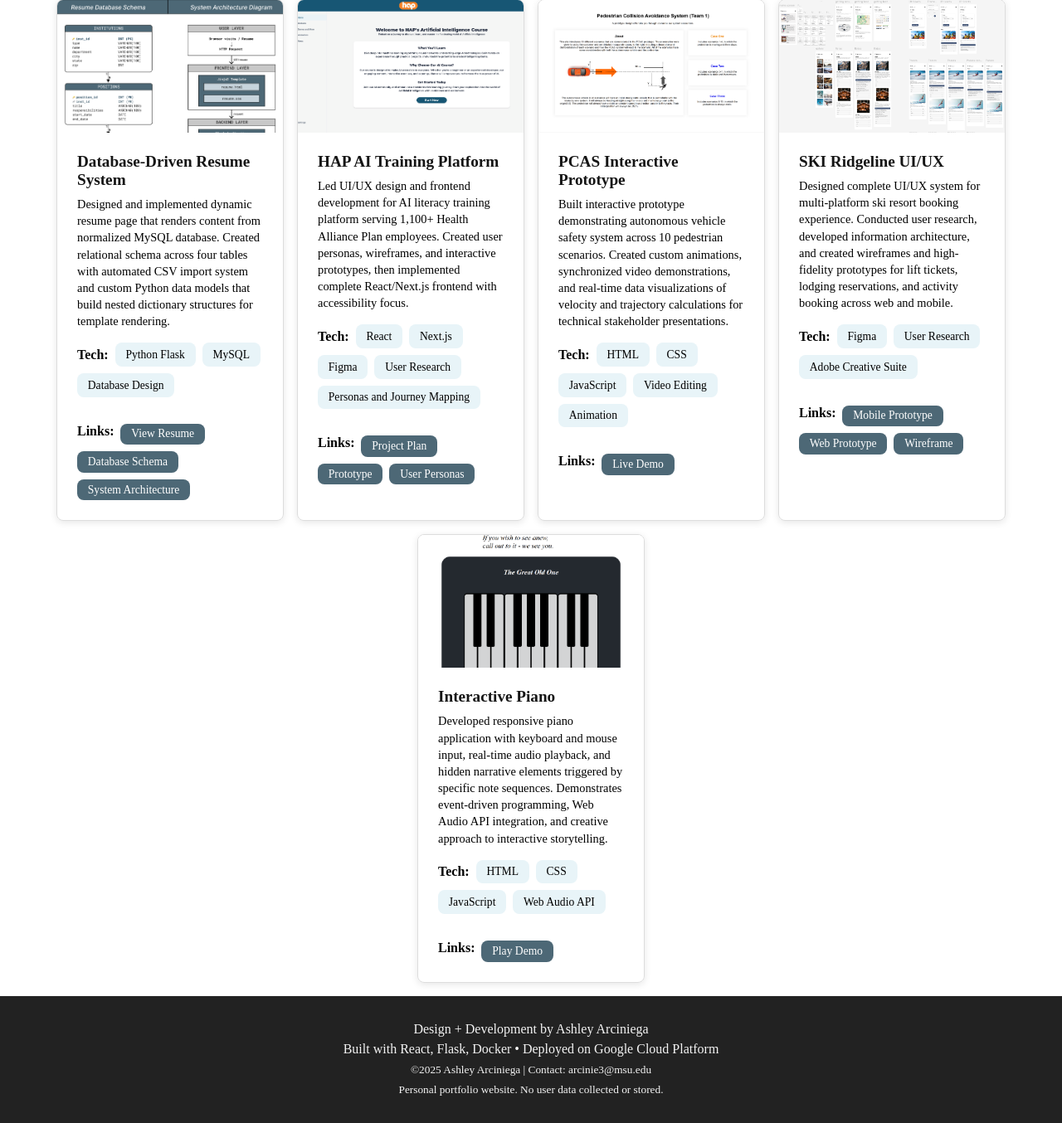
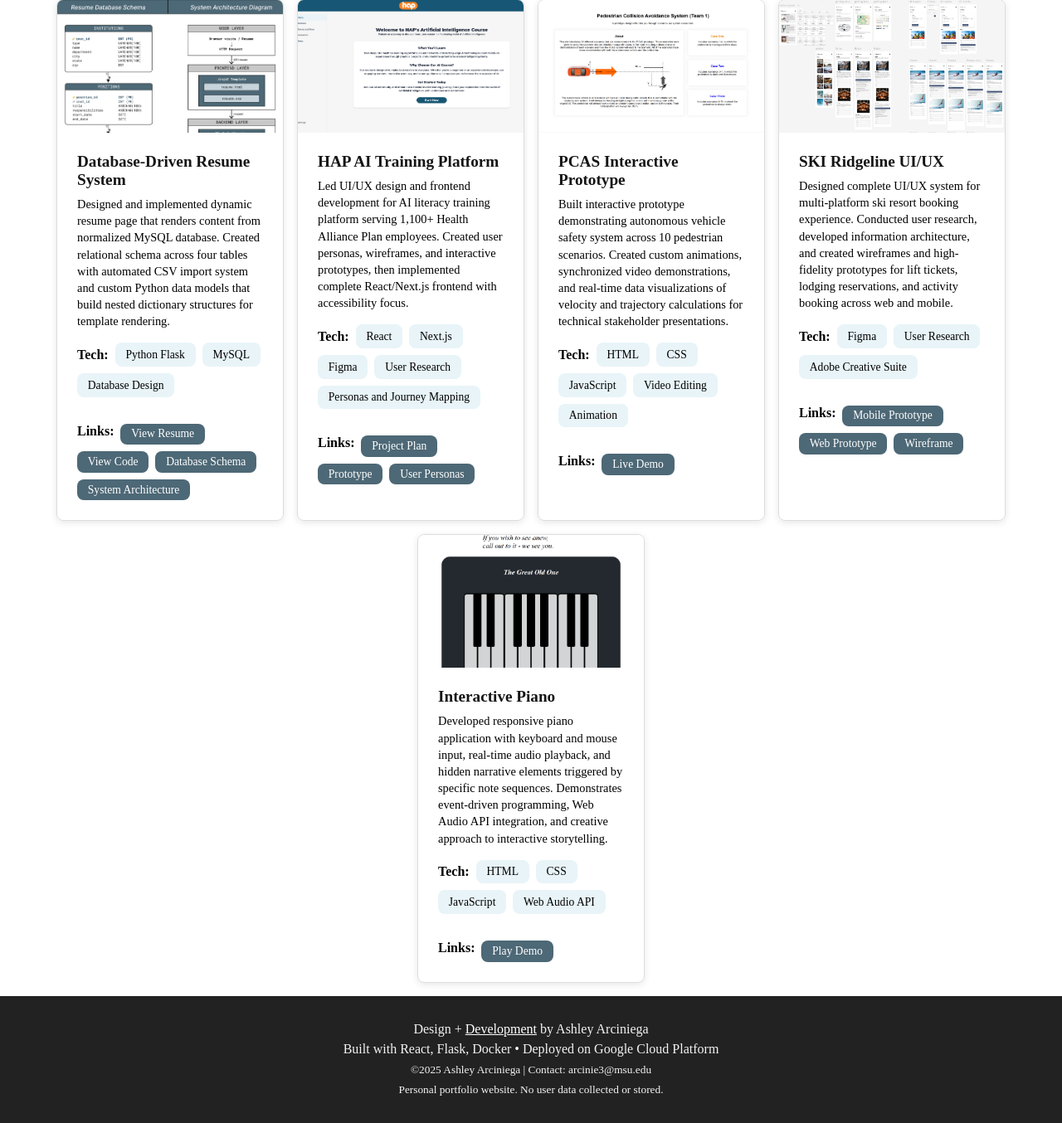
Before and after one commit to asharcinie3/portfolio-website, a Flask app: page /projects in a window 1280 px wide. Shown: the part 299-1653 px from the top of the page at 83% size. Run offline with Flask 3, Linux system fonts and the light colour scheme; some libraries are stand-ins or nearby versions.

Commit message:
update link

```diff
--- a/flask_app/static/main/css/footer.css
+++ b/flask_app/static/main/css/footer.css
@@ -13,6 +13,17 @@
     margin-top: 1rem;
 }
 
+.dev-link:link,
+.dev-link:visited,
+.dev-link:active {
+    color: white;
+}
+
+.dev-link:hover {
+    font-weight:600;
+}
+
+
 @media (max-width: 768px) {
    .foot {
     padding: 1rem;
--- a/flask_app/templates/projects.html
+++ b/flask_app/templates/projects.html
@@ -26,6 +26,7 @@
                     <div class="project-links">
                         <h4>Links:</h4>
                         <a href="/resume">View Resume</a>
+                        <a href="https://github.com/asharcinie3/portfolio-website">View Code</a>
                         <a href="../static/main/images/resume-database-schema.png">Database Schema</a>
                         <a href="../static/main/images/system-architecture-diagram.png">System Architecture</a>
                     </div>
--- a/flask_app/templates/shared/layout.html
+++ b/flask_app/templates/shared/layout.html
@@ -67,7 +67,9 @@
 
     <!-- The footer of the file -->
     <footer class = "foot">
-        <p>Design + Development by Ashley Arciniega</p>
+        <p>Design +
+            <a class="dev-link" href="https://github.com/asharcinie3/portfolio-website">Development</a>
+            by Ashley Arciniega</p>
         <p>Built with React, Flask, Docker • Deployed on Google Cloud Platform</p>
         <p><small>©2025 Ashley Arciniega | Contact: arcinie3@msu.edu</small></p>
         <p class="ds"><small>Personal portfolio website. No user data collected or stored.</small></p>
```
